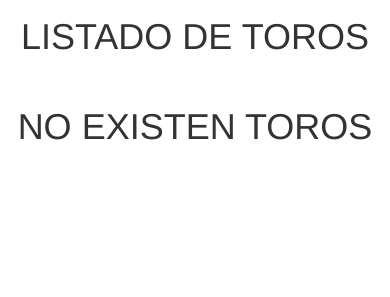
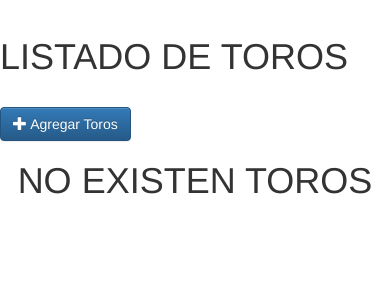
Before and after one commit to erick23vaca/lidia, a CodeIgniter app: page /lidia/index.php/toros/index in a window 390 px wide; the page is wider, and only the part inside the window is pictured. Shown: the part 55-352 px from the top of that part. Run offline with CodeIgniter, Linux system fonts and the light colour scheme; data that the repository does not hold is empty.

Commit message:
segundo comit

```diff
--- a/application/views/estadios/nuevo.php
+++ b/application/views/estadios/nuevo.php
@@ -1,5 +1,5 @@
 <div class="text-center">
-<h1>NUEVO ESTADIO</h1>
+<h1 class="glyphicon glyphicon plus">NUEVO ESTADIO</h1>
 </div>
 <form class=""
 action="<?php echo site_url(); ?>/estadios/guardar"
--- a/application/views/toreros/nuevo.php
+++ b/application/views/toreros/nuevo.php
@@ -1,5 +1,5 @@
 <div class="text-center">
-<h1>NUEVO TORERO</h1>
+<h1 class="glyphicon glyphicon-user"> NUEVO TORERO</h1>
 </div>
 <form class=""
 action="<?php echo site_url(); ?>/toreros/guardar"
--- a/application/views/toros/index.php
+++ b/application/views/toros/index.php
@@ -1,7 +1,13 @@
-<div class="text-center">
-  <h1>LISTADO DE TOROS</h1>
+<div class="row">
+  <div class="col-md-8">
+      <h1>LISTADO DE TOROS</h1>
+  </div>
+  <br>
+<div class="col-md-4">
+    <a href="<?php echo site_url('toros/nuevo'); ?>" class="btn btn-primary">
+    <i class="glyphicon glyphicon-plus"></i> Agregar Toros</a>
 </div>
-<br>
+</div>
 <?php if ($toros): ?>
   <!-- table-hoverpara que el pulsor se marque -->
 <table class="table table-striped table-bordered table-hover">
@@ -39,8 +45,7 @@
             <i class="glyphicon glyphicon-pencil"></i>
           </a>
           &nbsp;&nbsp; &nbsp;
-          <a href="<?php echo site_url(); ?>/toros/eliminar/<?php echo $filaTemporal->id_toro ?>"
-          title="Eliminar Toros" style="color:red;">
+          <a href="<?php echo site_url(); ?>/toros/eliminar/<?php echo $filaTemporal->id_toro;?>" title="Eliminar Toros" style="color:red;" onclick="return confirm('¿Estas seguro de eliminar este registro?')">
             <i class="glyphicon glyphicon-trash"></i>
           </a>
         </td>
--- a/application/views/toros/nuevo.php
+++ b/application/views/toros/nuevo.php
@@ -1,5 +1,5 @@
 <div class="text-center">
-<h1>NUEVO TORO</h1>
+<h1 class="glyphicon glyphicon plus">NUEVO TORO</h1>
 </div>
 <form class=""
 action="<?php echo site_url(); ?>/toros/guardar"
```
Also changed, not shown: application/views/estadios/index.php (+10 -5 lines), application/views/toreros/index.php (+10 -5 lines).
